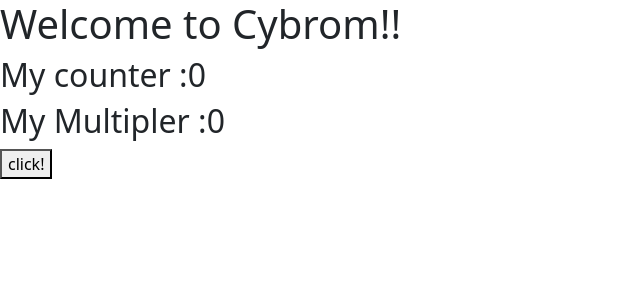
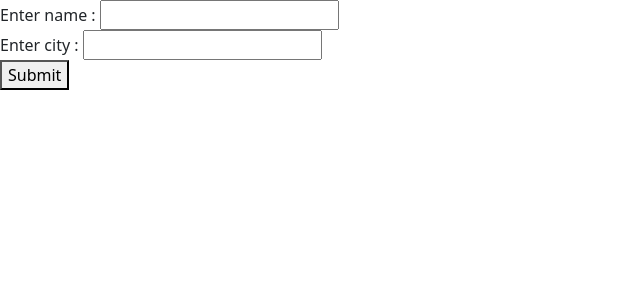
Before and after one commit to yawar-00/ReactDaily, a React (Vite) app: page /home in a window 1280 px wide. Shown: the top 300 px of the page, without its empty margins (0-640 px from the left). Built offline with nearby package versions, Linux system fonts and the light colour scheme.

Commit message:
first commit

```diff
--- a/src/App.jsx
+++ b/src/App.jsx
@@ -7,6 +7,8 @@
 //     ct={key.city}
 //     sal={key.salary}
 //   />)})
+
+
 
 
 
@@ -414,32 +416,51 @@
 //   )
 // }
 // export default App
-import { useEffect } from "react";
-import { useState } from "react"
+// import { useEffect } from "react";
+// import { useState } from "react"
+// function App(){
+//   // const[cnt,setCnt]=useState(0);
+//   // // useEffect(()=>{
+//   // //   setTimeout(()=>{
+//   // //     setCnt(cnt+1)
+//   // //   },1000)
+//   // // })
+//   // useEffect( ()=>{
+//   //   setTimeout(()=>{
+//   //         setCnt(cnt+1)
+//   //       },3000)
+//   // },[])
+//   const [cnt,setCnt]=useState(0);
+//   const [mul,setMul]=useState(0);
+//   useEffect(()=>{
+//       setMul(cnt*2)
+//   },[cnt])
+//   return(
+//     <>
+//     <h1>Welcome to Cybrom!! </h1>
+//     <h2>My counter :{cnt}</h2>
+//     <h2>My Multipler :{mul}</h2>
+//     <button onClick={()=>{setCnt(cnt+1)}}>click!</button>
+//     </>
+//   )
+// }
+// export default App
+
+import { useState } from "react";
 function App(){
-  // const[cnt,setCnt]=useState(0);
-  // // useEffect(()=>{
-  // //   setTimeout(()=>{
-  // //     setCnt(cnt+1)
-  // //   },1000)
-  // // })
-  // useEffect( ()=>{
-  //   setTimeout(()=>{
-  //         setCnt(cnt+1)
-  //       },3000)
-  // },[])
-  const [cnt,setCnt]=useState(0);
-  const [mul,setMul]=useState(0);
-  useEffect(()=>{
-      setMul(cnt*2)
-  },[cnt])
+  const [name,setName]=useState("")
+  const [city,setCity]=useState("")
+  const handleSubmit=()=>{
+    console.log({name:name, city:city});
+  }
   return(
     <>
-    <h1>Welcome to Cybrom!! </h1>
-    <h2>My counter :{cnt}</h2>
-    <h2>My Multipler :{mul}</h2>
-    <button onClick={()=>{setCnt(cnt+1)}}>click!</button>
+      Enter name : <input type="text" vlaue={name} onChange={(e)=>{setName(e.target.value)}} />
+      <br />
+      Enter city : <input type="text" vlaue={city} onChange={(e)=>{setCity(e.target.value)}} />
+      <br />
+      <button onClick={handleSubmit}>Submit</button>
     </>
   )
 }
-export default App
+export default App;
```
